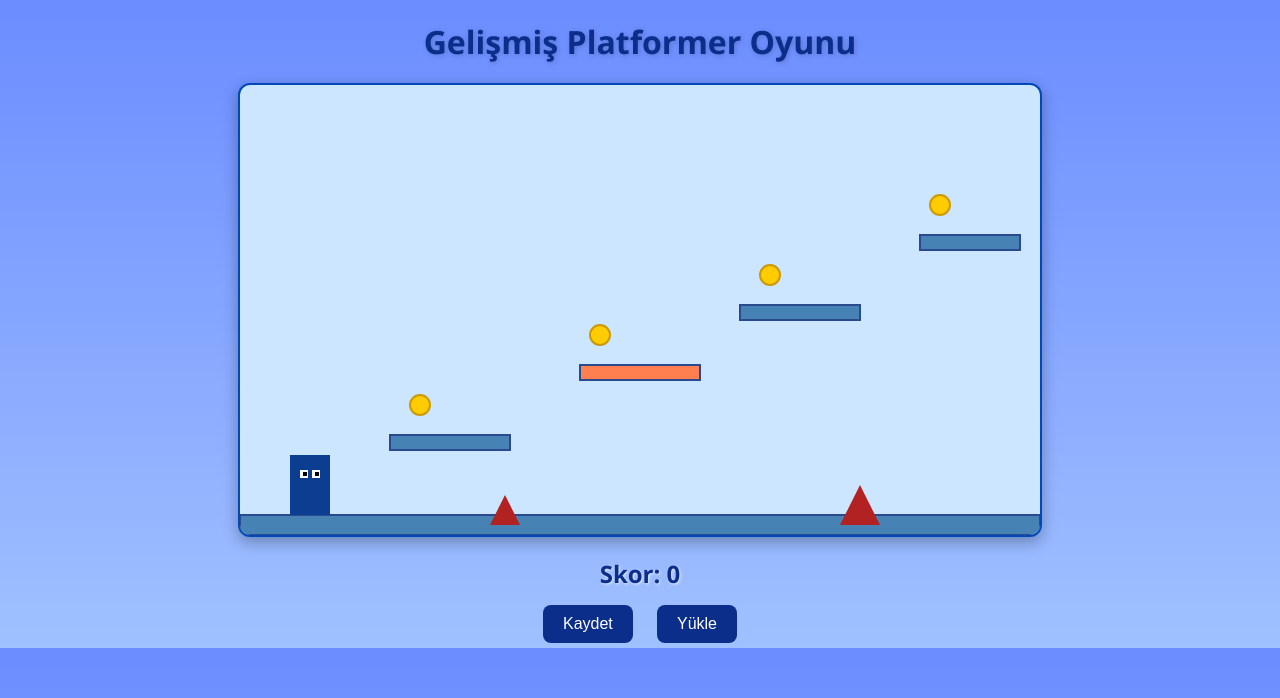
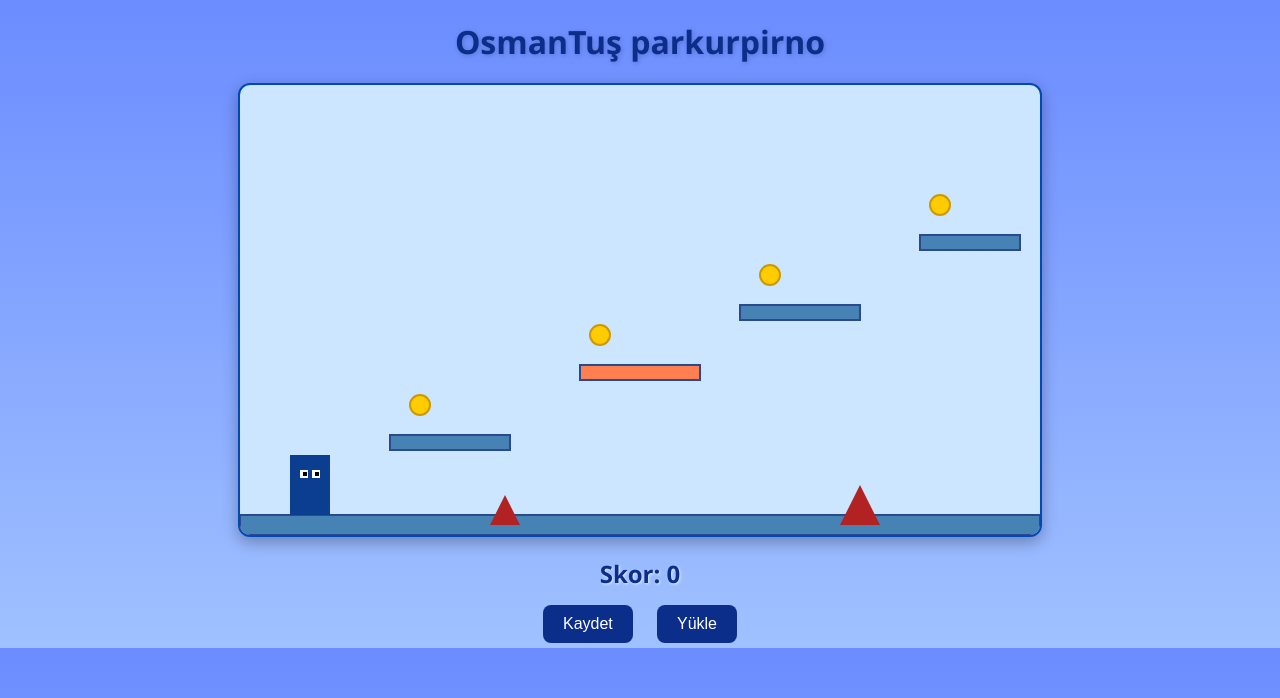
Before and after one commit to Deankeith1/Game, a plain HTML site: page game/index.html in a window 1280 px wide. Drawn offline with Linux system fonts and the light colour scheme.

Commit message:
Update index.html

```diff
--- a/game/index.html
+++ b/game/index.html
@@ -3,11 +3,11 @@
 <head>
   <meta charset="UTF-8" />
   <meta name="viewport" content="width=device-width, initial-scale=1" />
-  <title>Gelişmiş Platformer Oyunu</title>
+  <title>OsmanTuş parkur</title>
   <link rel="stylesheet" href="style.css" />
 </head>
 <body>
-  <h1>Gelişmiş Platformer Oyunu</h1>
+  <h1>OsmanTuş parkurpirno</h1>
   <canvas id="gameCanvas"></canvas>
   <div id="scoreboard">Skor: 0</div>
   <button id="saveBtn">Kaydet</button>
```
